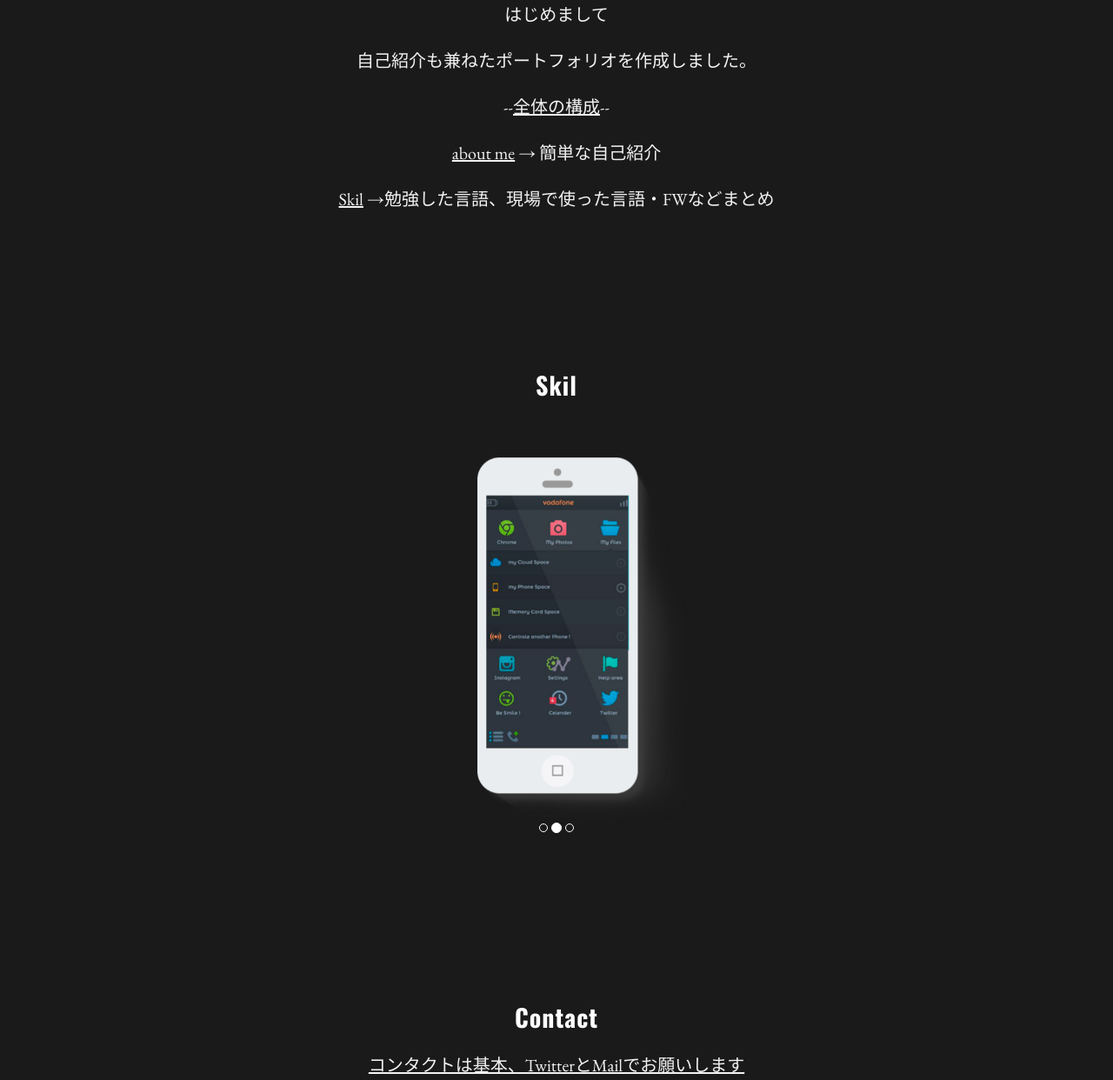
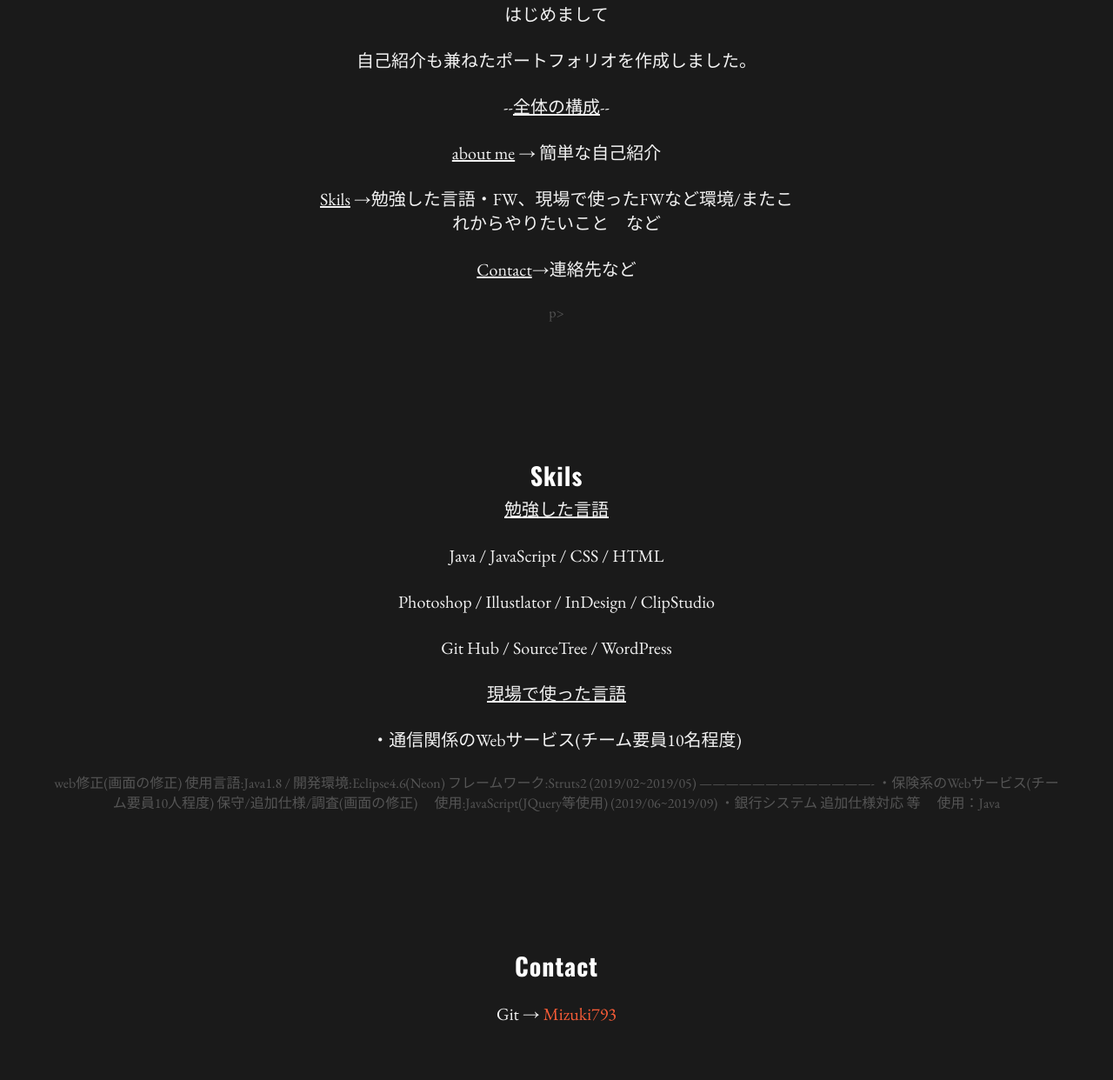
Before and after one commit to mizuki793/portfolio, a plain HTML site: page index.html in a window 1280 px wide. Shown: the part 875-2117 px from the top of the page at 87% size. Drawn offline with nearby package versions, Linux system fonts and the light colour scheme.

Commit message:
img　html修正

```diff
--- a/css/style.css
+++ b/css/style.css
@@ -74,7 +74,7 @@ hr {
    ========================================================================== */
 
 #headerwrap {
-  background: url(../img/header-bg.jpg) no-repeat center top;
+  background: url(../img/header-bg.png) no-repeat center top;
   margin-top: -10px;
   padding-top: 20px;
   text-align: center;
--- a/index.html
+++ b/index.html
@@ -1,4 +1,5 @@
 <!DOCTYPE html>
+
 <html lang="ja">
 <head>
   <meta charset="utf-8">
@@ -8,8 +9,8 @@
   <meta content="" name="description">
 
   <!-- Favicons -->
-  <link href="img/favicon.png" rel="icon">
-  <link href="img/apple-touch-icon.png" rel="apple-touch-icon">
+  <!-- <link href="img/favicon.png" rel="icon">
+  <link href="img/apple-touch-icon.png" rel="apple-touch-icon"> -->
 
   <!-- Google Fonts -->
   <link href="https://fonts.googleapis.com/css?family=Oswald:400,300,700|EB+Garamond" rel="stylesheet">
@@ -23,12 +24,7 @@
   <!-- Main Stylesheet File -->
   <link href="css/style.css" rel="stylesheet">
 
-  <!-- =======================================================
-    Template Name: Minimal
-    Template URL: https://templatemag.com/minimal-bootstrap-template/
-    Author: TemplateMag.com
-    License: https://templatemag.com/license/
-  ======================================================= -->
+
 </head>
 
 <body data-spy="scroll" data-offset="0" data-target="#theMenu">
@@ -36,17 +32,14 @@
   <!-- Menu -->
   <nav class="menu" id="theMenu">
     <div class="menu-wrap">
-      <h1 class="logo"><a href="index.html#home">Minimal</a></h1>
+      <h1 class="logo"><a href="index.html#home">TOP</a></h1>
       <i class="fa fa-times-circle menu-close"></i>
       <a href="#home" class="smoothscroll">Home</a>
       <a href="#about" class="smoothscroll">About me</a>
       <a href="#Skil" class="smoothscroll">Skil</a>
       <a href="#contact" class="smoothscroll">Contact</a>
 
-      <a href="#"><i class="fa fa-facebook"></i></a>
-      <a href="#"><i class="fa fa-twitter"></i></a>
-      <a href="#"><i class="fa fa-dribbble"></i></a>
-      <a href="#"><i class="fa fa-envelope"></i></a>
+      <!-- <a href="https://twitter.com/fallakiakino"><i class="fa fa-twitter"></i></a> -->
     </div>
 
     <!-- Menu button -->
@@ -57,8 +50,7 @@
   <section id="home" name="home"></section>
   <div id="headerwrap">
     <div class="container">
-      <div class="logo">
-        <img src="img/logo.png">
+      <!-- <div class="logo"> -->
       </div>
       <br>
       <div class="row">
@@ -90,8 +82,8 @@
           <p></p>
           <p>--<u>全体の構成</u>--</p>
           <p><u>about me</u> → 簡単な自己紹介<p>
-          <p><u>Skil</u> →勉強した言語、現場で使った言語・FWなどまとめ</p>
-
+          <p><u>Skils</u> →勉強した言語・FW、現場で使ったFWなど環境/またこれからやりたいこと　など</p>
+          <p><u>Contact</u>→連絡先など</p>p>
       </div>
       </div>
     </div>
@@ -104,32 +96,39 @@
   <div id="f">
     <div class="container">
       <div class="row centered">
-        <h3>Skil</h3>
-        <p class="centered"><i class="icon icon-circle"></i><i class="icon icon-circle"></i><i class="icon icon-circle"></i></p>
+        <h3>Skils</h3>
+        <p><u>勉強した言語</u></p>
+        <p> Java / JavaScript / CSS / HTML</p>
+        <p></p>
+        <p>Photoshop / Illustlator / InDesign / ClipStudio</p>
+        <p></p>
+        <p>Git Hub / SourceTree / WordPress  </p>
 
-        <div class="col-lg-6 col-lg-offset-3">
-          <div id="carousel-example-generic" class="carousel slide" data-ride="carousel">
-            <!-- Wrapper for slides -->
-            <div class="carousel-inner">
-              <div class="item active centered">
-                <img class="img-responsive" src="img/c1.png" alt="">
-              </div>
-              <div class="item centered">
-                <img class="img-responsive" src="img/c2.png" alt="">
-              </div>
-              <div class="item centered">
-                <img class="img-responsive" src="img/c3.png" alt="">
-              </div>
-            </div>
-            <br>
-            <br>
-            <ol class="carousel-indicators">
-              <li data-target="#carousel-example-generic" data-slide-to="0" class="active"></li>
-              <li data-target="#carousel-example-generic" data-slide-to="1"></li>
-              <li data-target="#carousel-example-generic" data-slide-to="2"></li>
-            </ol>
-          </div>
-        </div>
+        <p><u>現場で使った言語</u></p>
+        <p>・通信関係のWebサービス(チーム要員10名程度)</p>
+
+          web修正(画面の修正)
+
+使用言語:Java1.8 / 開発環境:Eclipse4.6(Neon)
+フレームワーク:Struts2
+(2019/02~2019/05)
+
+—————————————-
+
+・保険系のWebサービス(チーム要員10人程度)
+
+保守/追加仕様/調査(画面の修正)
+
+　使用:JavaScript(JQuery等使用)
+
+(2019/06~2019/09)
+
+・銀行システム
+
+追加仕様対応 等
+
+　使用：Java
+
         <!-- col-lg-8 -->
       </div>
       <!-- row -->
@@ -144,11 +143,11 @@
 <div class="col-lg-6 col-lg-offset-3"></div>
 <h3>Contact</h3>
    <p></p>
-  <p><u>コンタクトは基本、TwitterとMailでお願いします</u></p>
+  <!-- <p><u>コンタクトは基本、TwitterとMailでお願いします</u></p> -->
   <p></p>
-  <p>Twitter → <a href="https://twitter.com/fallakiakino">@fallakiakino</a></p>
+  <!-- <p>Twitter → <a href="https://twitter.com/fallakiakino">@fallakiakino</a></p> -->
   <p>Git → <a href="https://github.com/mizuki793">Mizuki793</a></p>
-  <p>Mail →　<a href="mailto:address">fallakiakino@gmail.com</a></p>
+  <!-- <p>Mail →　<a href="mailto:address">fallakiakino@gmail.com</a></p> -->
 </div>
 
   <!-- JavaScript Libraries -->
```
Also changed, not shown: img/bk_header-bg.jpg (renamed from img/header-bg.jpg), img/favicon.png (deleted), img/header-bg.png (added).
